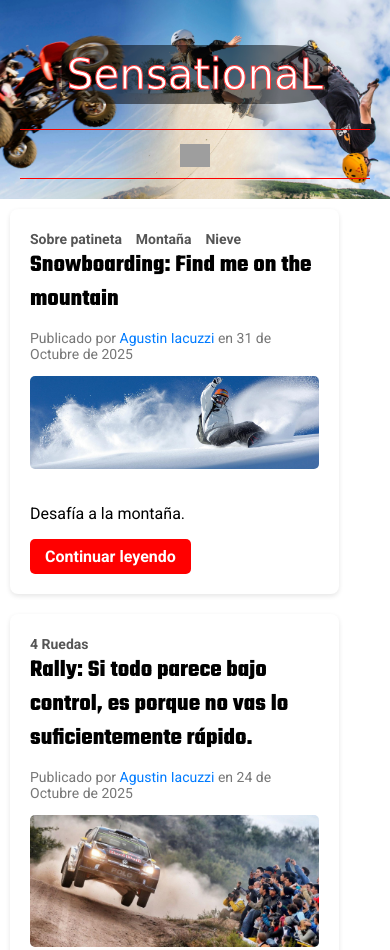
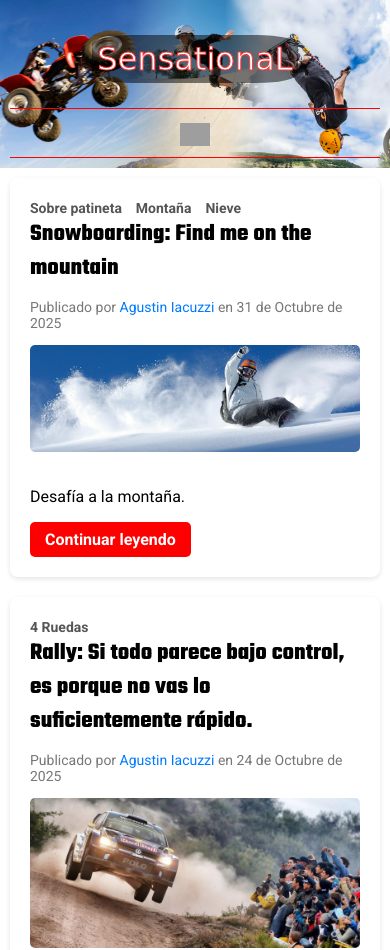
Before and after one commit to agusiacu/linktree, a plain HTML site: page Blog/pagina2.html in a window 390 px wide. Shown: the top 950 px of the page. Drawn offline with Linux system fonts and the light colour scheme; grey boxes are pictures that could not be loaded; a web font is replaced by a local one.

Commit message:
Se modifica el font-size de "SensationaL" y width para el feed en responsive

```diff
--- a/Blog/estilosBlog.css
+++ b/Blog/estilosBlog.css
@@ -656,7 +656,7 @@ footer {
 @media screen and (max-width: 768px) {
 
     header{
-        padding: 20px;
+        padding: 10px;
     }
 
     .header-top {
@@ -669,7 +669,7 @@ footer {
     }
 
     .header-main h1 {
-        font-size: 42px;
+        font-size: 200%;
     }
 
     .header-main h1 a{
@@ -687,6 +687,10 @@ footer {
 
     main {
         flex-direction: column;
+    }
+
+    .feed {
+        width: 100%;
     }
 
     aside{
```
